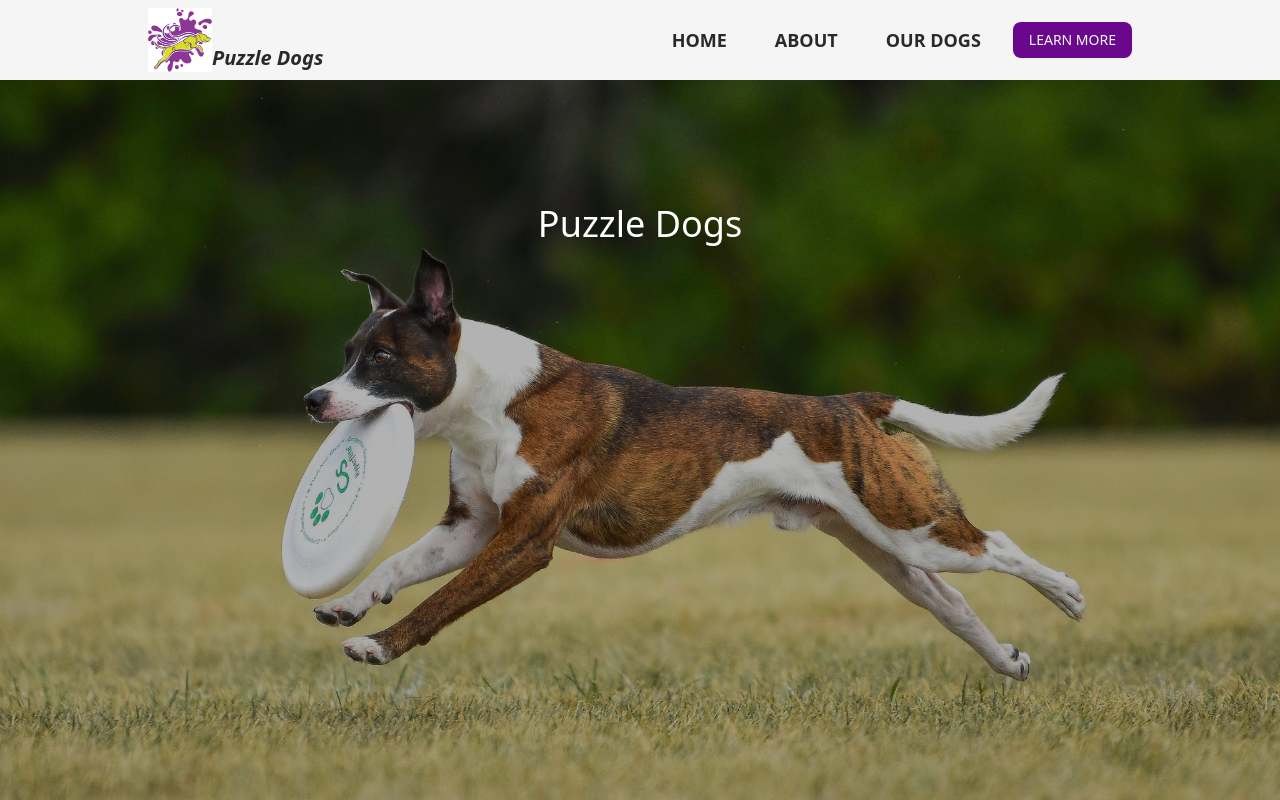
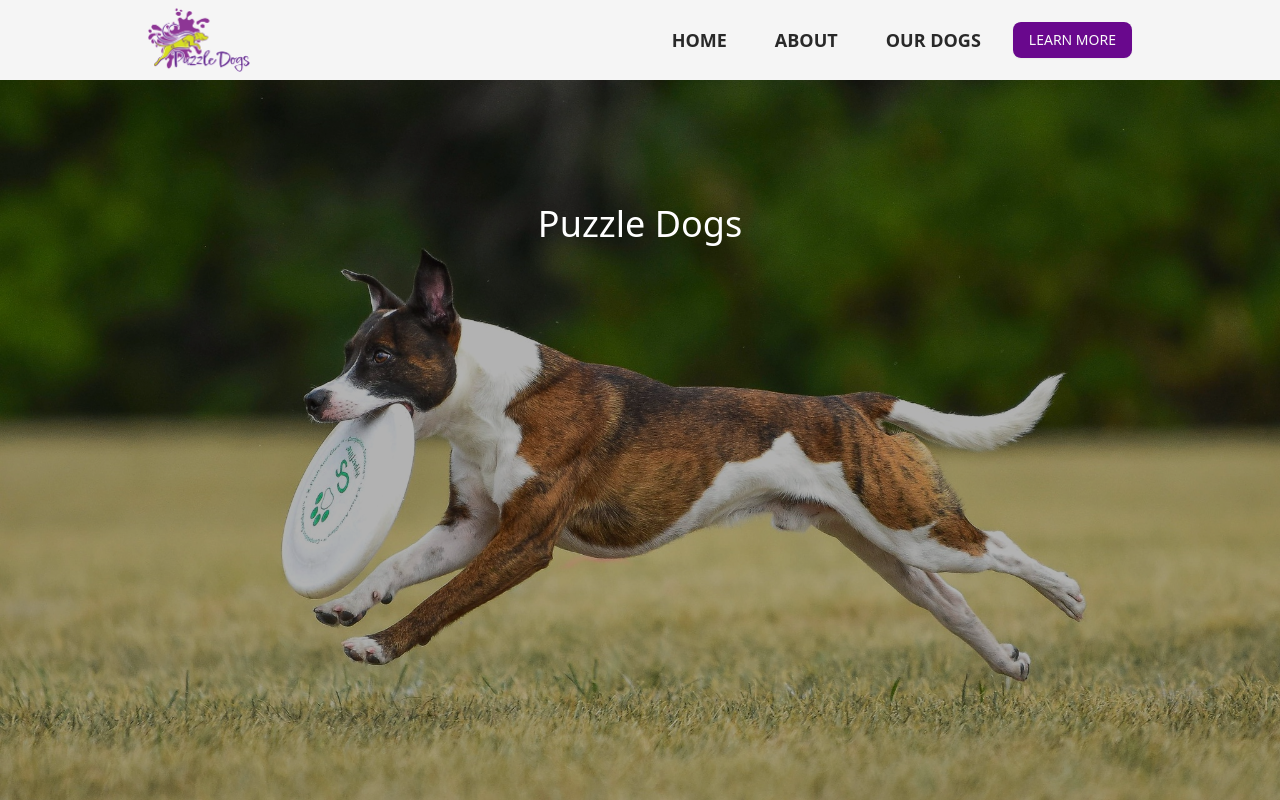
Before and after one commit to Danielle254/puzzle-dogs, a Next.js app: page / in a window 1280 px wide. Shown: the top 800 px of the page. Built offline with nearby package versions, Linux system fonts and the light colour scheme.

Commit message:
fix: replace logo and remove h1

```diff
--- a/components/Header.tsx
+++ b/components/Header.tsx
@@ -6,12 +6,10 @@ export default function Header() {
     <nav className="flex justify-between max-w-[1000px] h-20 mx-auto items-center px-2">
       <div className="flex items-end">
         <img
-          src="/images/logo/placeholder_logo.jpg"
+          src="/images/logo/logo_horizontal.png"
           className="max-h-16"
           alt="Puzzle Dogs Logo - lime green dog with purple cape leaps up and to the right"
-        />{" "}
-        {/* need to replace with PNG logo file */}
-        <h1 className="text-xl font-bold italic">Puzzle Dogs</h1>
+        />
       </div>
       <MobileNav />
       <Nav classes="hidden md:flex md:gap-4 md:items-center" />
```
